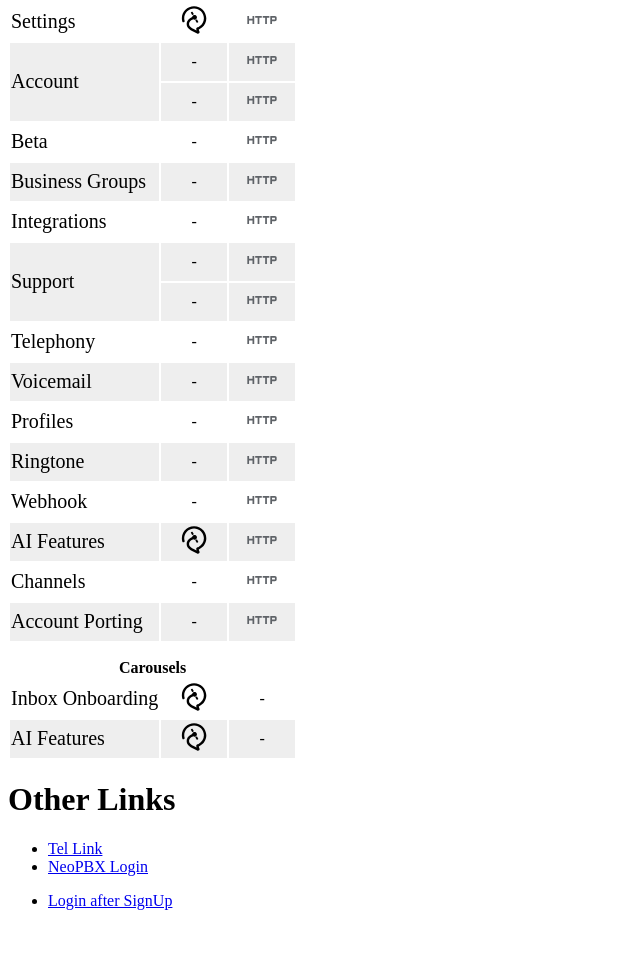
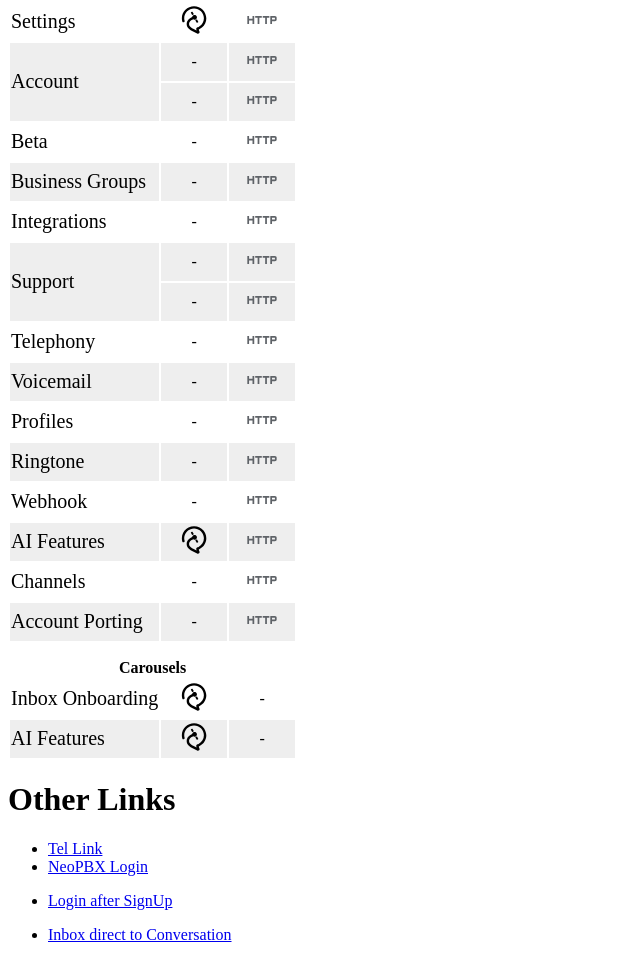
Before and after one commit to janseeger/janseeger.github.io, a plain HTML site: page satellite/index.html in a window 1280 px wide. Shown: the part 233-1193 px from the top of the page, without its empty margins (0-640 px from the left). Before the commit the page ends 1159 px from the top, so only its background shows below. Drawn offline with Linux system fonts and the light colour scheme.

Commit message:
Add Inbox direct to Conversation deeplink

```diff
--- a/satellite/index.html
+++ b/satellite/index.html
@@ -132,5 +132,8 @@
         <ul>
             <li><a href="https://open.satellite.me/login-after-signup">Login after SignUp</a></li>
         </ul>
+        <ul>
+            <li><a href="satellite://inbox?number=+442077301234">Inbox direct to Conversation</a></li>
+        </ul>
     </body>
 </html>
```
